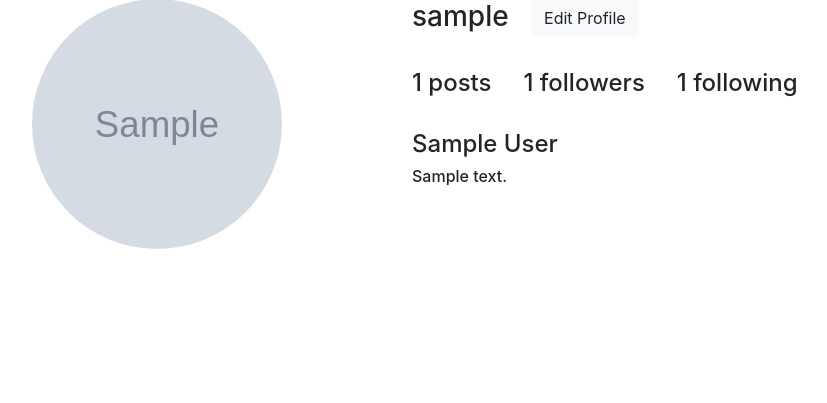
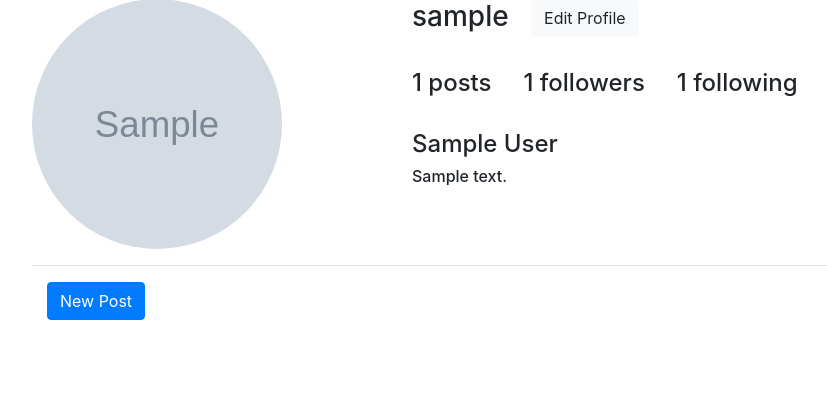
Before and after one commit to sakil-islam/Social_Media_Project-------Django, a Django app: page /accounts/profile/ in a window 1280 px wide. Shown: the part 153-556 px from the top of the page, without its empty margins (53-880 px from the left). Run offline with Django 3.2, Linux system fonts and the light colour scheme; the first user in the database is signed in; tables that the repository leaves empty hold one stand-in row (Sample ...); some libraries are stand-ins or nearby versions.

Commit message:
Create Post

```diff
--- a/App_Login/views.py
+++ b/App_Login/views.py
@@ -5,6 +5,9 @@ from django.urls import reverse, reverse_lazy
 from App_Login.models import UserProfile
 from django.contrib.auth.forms import AuthenticationForm
 from django.contrib.auth.decorators import login_required
+from App_Posts.forms import PostForm
+
+
 # Create your views here.
 
 def sign_up(request):
@@ -52,13 +55,12 @@ def logout_user(request):
 
 @login_required
 def profile(request):
-    # form = PostForm()
-    # if request.method == 'POST':
-    #     form = PostForm(request.POST, request.FILES)
-    #     if form.is_valid():
-    #         post = form.save(commit=False)
-    #         post.author = request.user
-    #         post.save()
-    #         return HttpResponseRedirect(reverse('home'))
-    # , 'form': form
-    return render(request, 'App_Login/user.html', context={'title':'User'})
+    form = PostForm()
+    if request.method == 'POST':
+        form = PostForm(request.POST, request.FILES)
+        if form.is_valid():
+            post = form.save(commit=False)
+            post.author = request.user
+            post.save()
+            return HttpResponseRedirect(reverse('home'))
+    return render(request, 'App_Login/user.html', context={'title':'User', 'form': form})
--- /dev/null
+++ b/App_Posts/forms.py
@@ -0,0 +1,9 @@
+from django import forms
+from App_Posts.models import Post
+
+
+class PostForm(forms.ModelForm):
+
+    class Meta:
+        model = Post
+        fields = ['image', 'caption',]
--- a/templates/App_Login/user.html
+++ b/templates/App_Login/user.html
@@ -20,4 +20,41 @@
     <h6>{{user.user_profile.description|linebreaks}}
   </div>
 </div>
+<hr>
+<div class="container">
+  <!-- Button to Open the Modal -->
+  <button type="button" class="btn btn-primary" data-toggle="modal" data-target="#myModal">
+    New Post
+  </button>
+
+  <!-- The Modal -->
+  <div class="modal" id="myModal">
+    <div class="modal-dialog">
+      <div class="modal-content">
+
+        <!-- Modal Header -->
+        <div class="modal-header">
+          <h4 class="modal-title">Post a photo</h4>
+          <button type="button" class="close" data-dismiss="modal">&times;</button>
+        </div>
+
+        <!-- Modal body -->
+        <div class="modal-body">
+          <form method="POST" enctype="multipart/form-data">
+            {{ form.as_p }}
+            {% csrf_token %}
+            <button type="submit" class="btn btn-success btn-sm">Post</button>
+          </form>
+        </div>
+
+        <!-- Modal footer -->
+        <div class="modal-footer">
+          <button type="button" class="btn btn-danger" data-dismiss="modal">Close</button>
+        </div>
+
+      </div>
+    </div>
+  </div>
+
+</div>
 {% endblock %}
```
Also changed, not shown: media/post_images/cartoon.jpg (added).
